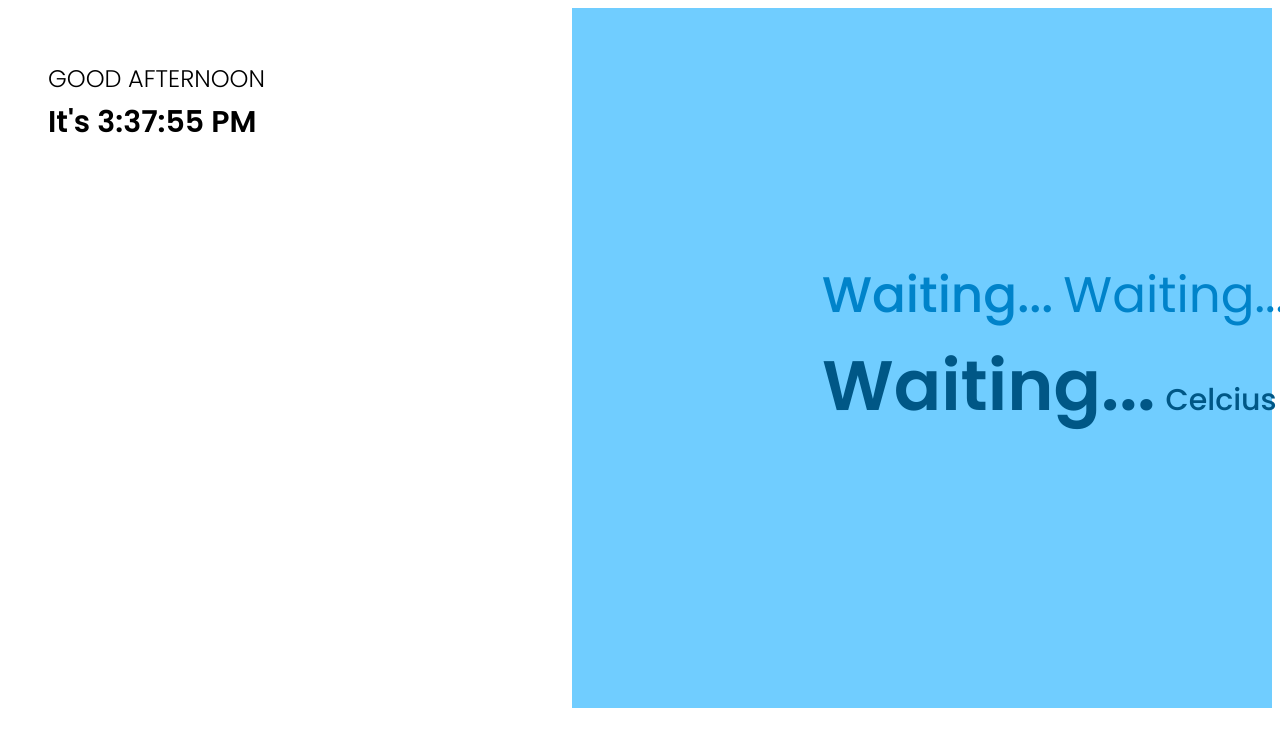
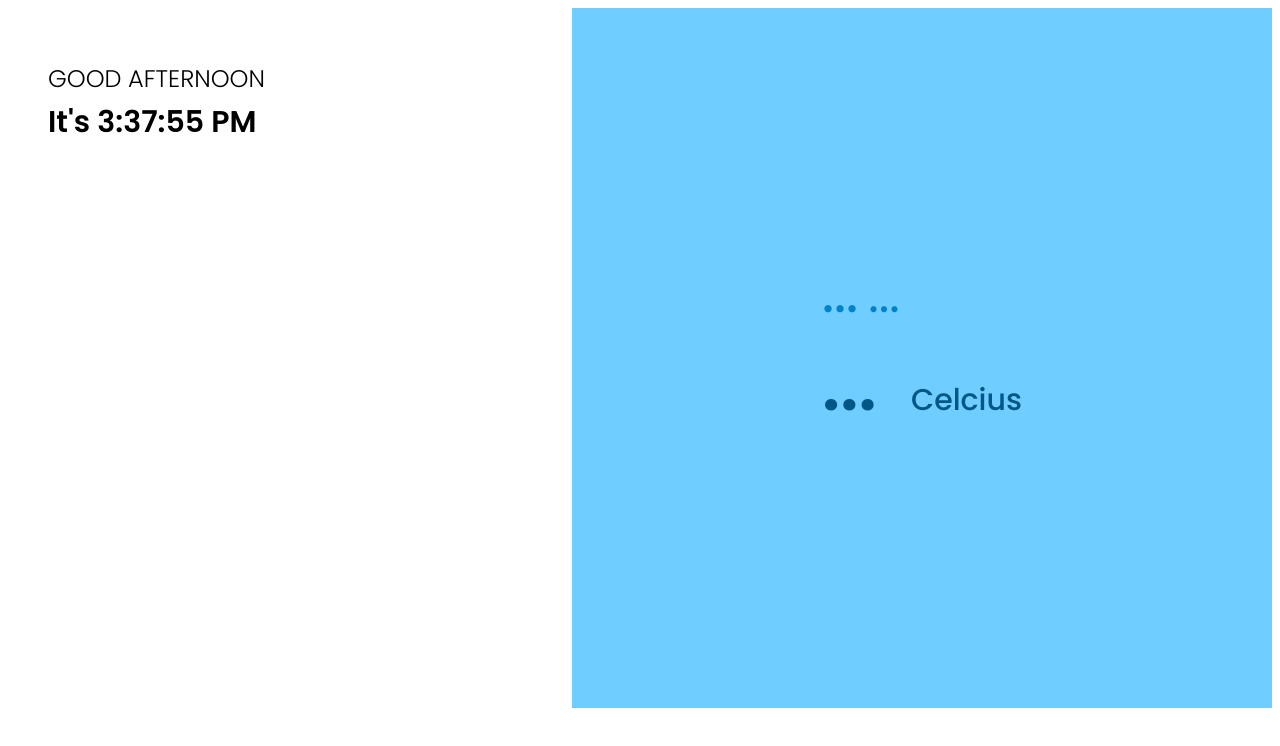
Before and after one commit to FarhanMobashir/weather-app-react, a React (Create React App) app: page / in a window 1280 px wide. Shown: the top 746 px of the page. Built offline with nearby package versions, Linux system fonts and the light colour scheme; no server answers.

Commit message:
fixed waiting state

```diff
--- a/src/components/Weather.js
+++ b/src/components/Weather.js
@@ -283,16 +283,14 @@ export const Weather = (props) => {
         <WeatherWrapper>
           <WeatherContainer>
             <LocationWrapper>
-              <Location> {weather ? weather.name : "Waiting..."}</Location>
-              <Country> {weather ? weather.sys.country : "Waiting..."}</Country>
+              <Location> {weather ? weather.name : "..."}</Location>
+              <Country> {weather ? weather.sys.country : "..."}</Country>
               <WeatherIconWrapper>
                 <WeatherIcon src={icon}></WeatherIcon>
               </WeatherIconWrapper>
             </LocationWrapper>
             <TemperatureWrapper>
-              <Temperature>
-                {temperature ? temperature : "Waiting..."}
-              </Temperature>
+              <Temperature>{temperature ? temperature : "..."}</Temperature>
               <TemperatureToggle onClick={tempToggle}>
                 {tempType ? "Celcius" : "Fahrenheit"}
               </TemperatureToggle>
```
